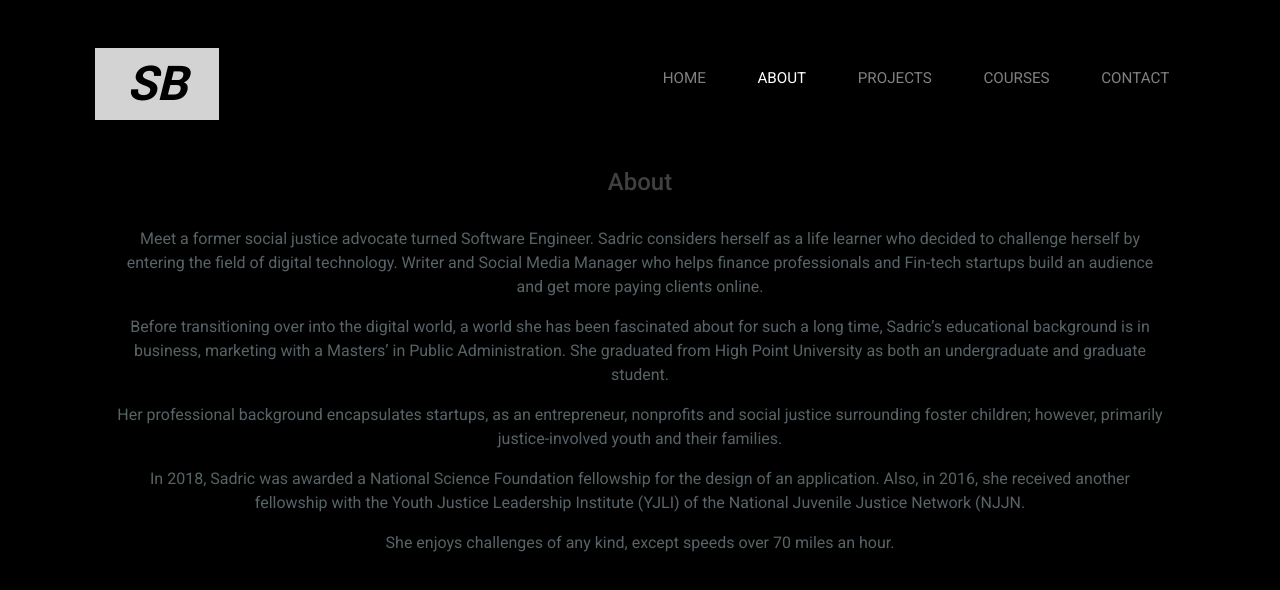
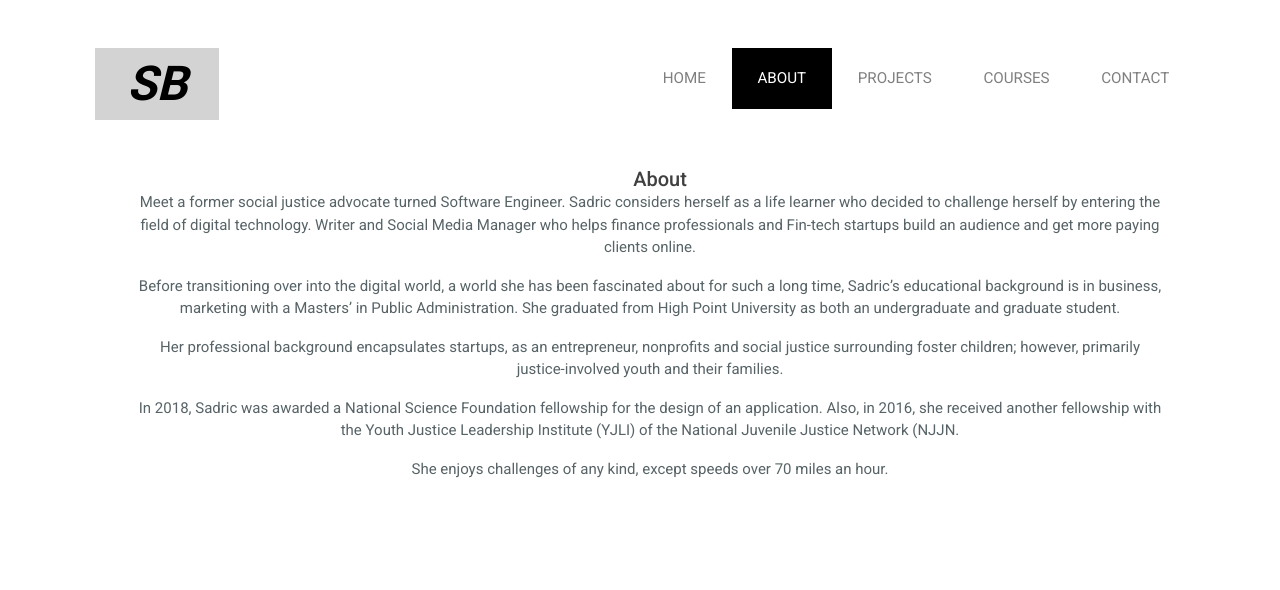
Before and after one commit to scbonner/myportfolio, a React (Create React App) app: page /about in a window 1280 px wide. Shown: the top 590 px of the page. Built offline with nearby package versions, Linux system fonts and the light colour scheme.

Commit message:
"edits and 'simple-flexbox dependancy addon"

```diff
--- a/package.json
+++ b/package.json
@@ -11,7 +11,8 @@
     "react-bootstrap": "^1.0.1",
     "react-dom": "^16.13.1",
     "react-router-dom": "^5.2.0",
-    "react-scripts": "3.4.1"
+    "react-scripts": "3.4.1",
+    "simple-flexbox": "^2.3.1"
   },
   "scripts": {
     "start": "react-scripts start",
--- a/src/components/About.js
+++ b/src/components/About.js
@@ -7,7 +7,7 @@ const About = () => {
     return (
 
     <div className="main-content">
-        <h2 class="about">About</h2>
+        <h2 className="about">About</h2>
 
         <p>Meet a former social justice advocate turned Software Engineer. Sadric considers herself as a life learner who decided to challenge herself by entering the field of digital technology. Writer and Social Media Manager who helps finance professionals and Fin-tech startups build an audience and get more paying clients online.
         </p>
--- a/src/components/App.js
+++ b/src/components/App.js
@@ -4,6 +4,10 @@ import {
     Route,
     Switch
 } from 'react-router-dom';
+// import {
+//     Column,
+//     Row
+// } from 'simple-flexbox';
 
 // App components
 
@@ -11,6 +15,7 @@ import Header from './Header';
 import Title from './Title';
 // import Landing2 from './Landing2';
 // import Landing1 from './Landing1';
+// import Column from 'simple-flexbox';
 import About from './About';
 import Projects from './Projects';
 import Courses from './Courses';
--- a/src/components/Courses.js
+++ b/src/components/Courses.js
@@ -1,41 +1,27 @@
-import React from 'react';
-// import { Route, NavLink, Redirect } from 'react-router-dom';
 
-// import CourseContainer from './courses/CourseContainer';
-// import { HTMLCourses, CSSCourses, JSCourses } from '../data/courses';
-// import HTML from './courses/HTML';
-// import CSS from './courses/CSS';
-// import JavaScript from './courses/JavaScript';
+import React, { Component } from 'react';
+import { Column, Row } from 'simple-flexbox';
 
-
- const Courses = () => {
-   return (
-     <div>
-      <h1>pending</h1>
-     </div>
-   )
+class Courses extends Component {
+  render() {
+    return (
+      <Column flexGrow={1}>
+        <Row horizontal='center'>
+          <h1>COURSES</h1>
+        </Row>
+        <Row vertical='center'>
+          <Column flexGrow={1} horizontal='center'>
+            <h3> Column 1 </h3>
+            <span> column 1 content </span>
+          </Column>
+          <Column flexGrow={1} horizontal='center'>
+            <h3> Column 2 </h3>
+            <span> column 2 content </span>
+          </Column>
+        </Row>
+      </Column>
+    );
   }
-
-//   <div className="main-content courses">
-//     <div className="course-header group">
-//       <h2>Courses</h2>
-//       <ul className="course-nav">
-//         <li><NavLink to={`${match.url}/html`}>HTML</NavLink></li>
-//         <li><NavLink to={`${match.url}/css`}>CSS</NavLink></li>
-//         <li><NavLink to={`${match.url}/javascript`}>JavaScript</NavLink></li>
-//       </ul>
-//     </div>
-
-//     {/* Write routes here... */}
-//     <Route exact path={match.path} render={ () => <Redirect to={`${match.path}/html`} /> } />
-
-//     <Route path={`${match.path}/html`}
-//       render={ () => <CourseContainer data={HTMLCourses} /> } />
-//     <Route path={`${match.path}/css`}
-//       render={ () => <CourseContainer data={CSSCourses} /> } />
-//     <Route path={`${match.path}/javascript`}
-//       render={ () => <CourseContainer data={JSCourses} /> } />
-//   </div>
-// );
+}
 
 export default Courses;
--- a/src/css/index.css
+++ b/src/css/index.css
@@ -13,8 +13,9 @@
 }
 body {
   color: #576366;
-  background: black;
+  background: white;
   margin: 0;
+  background-size: cover;
   font-family: 'Roboto', sans-serif;
 }
 h1,
@@ -27,6 +28,7 @@ h2 {
   color: #404040;
   font-size: 1.5em;
   margin-bottom: 1.25em;
+  margin: auto;
 }
 ul {
   list-style-type: none;
@@ -93,6 +95,17 @@ header {
 }
 .course {
   margin-bottom: 1em;
+}
+
+.main-content {
+
+  font-size: 15px;
+  margin-left: 20px;
+}
+
+.p {
+  margin-left: 10px;
+
 }
 
 /* IMAGES -------- */
--- a/src/css/title.css
+++ b/src/css/title.css
@@ -25,7 +25,7 @@ body {
 
   @-webkit-keyframes fadeOut {
     0% {
-      opacity: 1;
+      opacity: 3;
     }
     100% {
       opacity: 0;
@@ -120,9 +120,9 @@ body {
   body {
     margin: 0;
     padding: 0;
-    background:  black;
+    background: white;
     text-align: center;
-    color: white;
+    color: black;
   }
 
   a {
@@ -131,6 +131,12 @@ body {
 
   }
 
+  .about {
+
+    font-size: 20px;
+    margin-left: 20px;
+
+  }
   /* .button {
       background: teal;
       top: 40px;
--- a/src/index.js
+++ b/src/index.js
@@ -2,6 +2,10 @@ import React from 'react';
 import ReactDOM from 'react-dom';
 import 'bootstrap/dist/css/bootstrap.css';
 import App from './components/App';
+// import {
+//   Column,
+//   Row
+// } from 'simple-flexbox';
 import './css/index.css';
 
 import * as serviceWorker from './serviceWorker';
```
Also changed, not shown: 2 other files (tests, documents, lock files or other folders).
